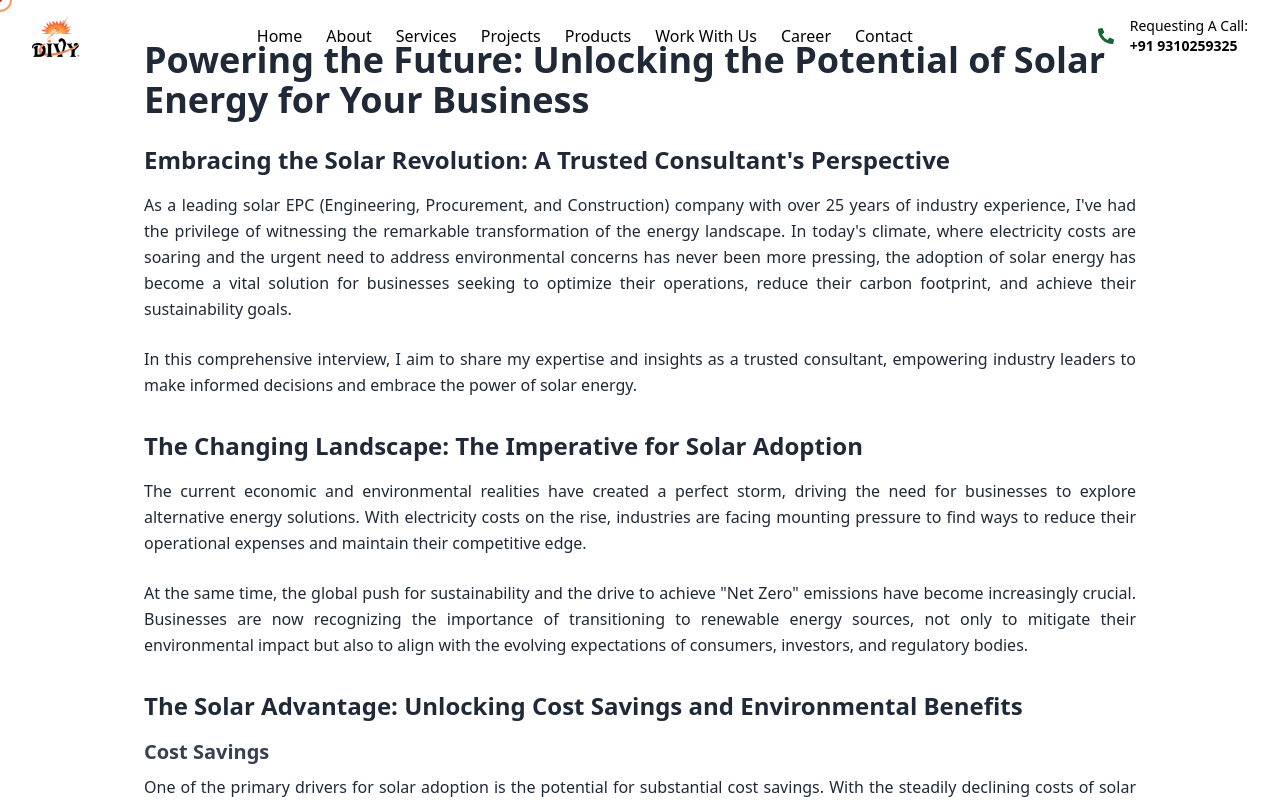
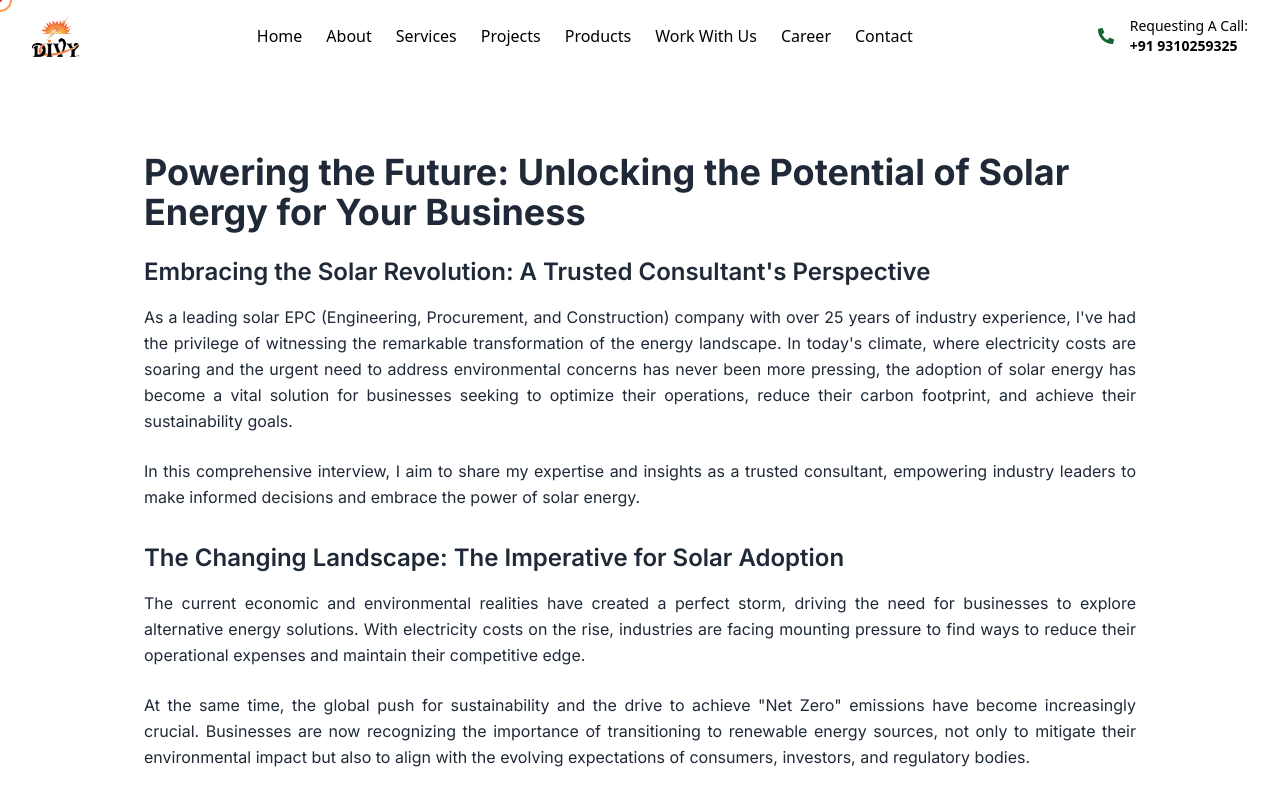
Before and after one commit to vanshika8484/Solar_web, a React (Vite) app: page /Blog1 in a window 1280 px wide. Shown: the top 800 px of the page. Built offline with nearby package versions, Linux system fonts and the light colour scheme; a web font is replaced by a local one.

Commit message:
Update SolarArticle.jsx

```diff
--- a/src/components/SolarArticle.jsx
+++ b/src/components/SolarArticle.jsx
@@ -3,7 +3,7 @@ import Footer from './Footer';
 
 const SolarArticle = () => {
   return (
-    <div className="max-w-5xl mx-auto px-4 py-12 text-gray-800 font-inter">
+    <div className="max-w-5xl mx-auto px-4 py-12 text-gray-800 About mt-28">
       {/* Title */}
       <h1 className="text-3xl md:text-4xl font-bold text-brandBlue mb-6 text-left">
         Powering the Future: Unlocking the Potential of Solar Energy for Your Business
```
